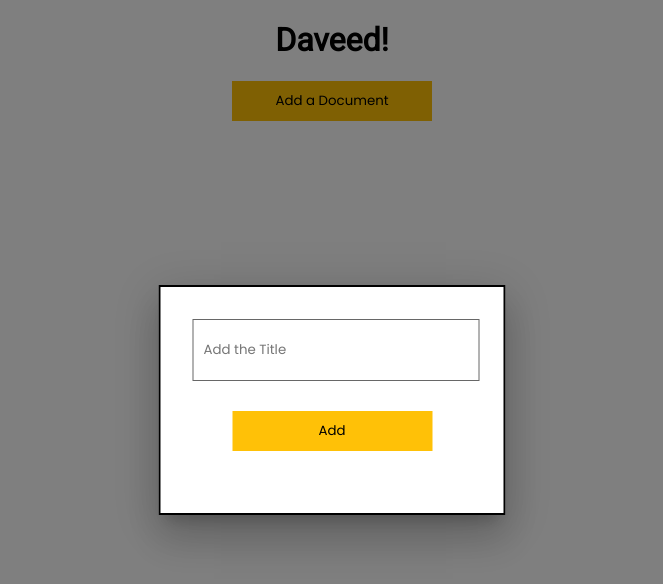
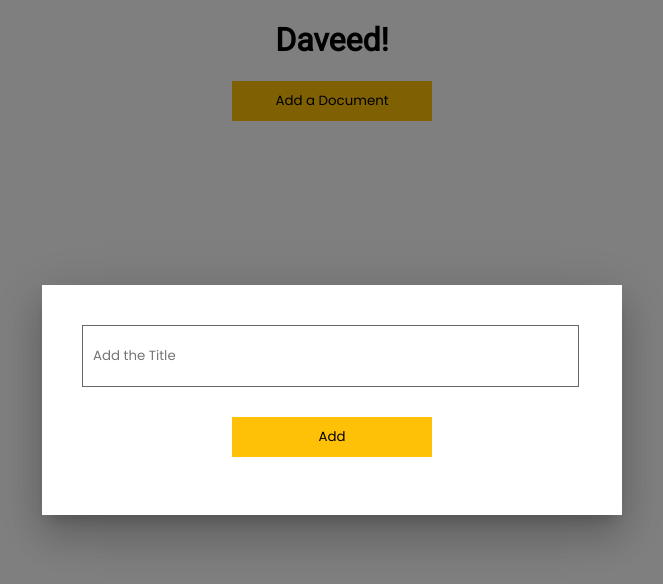
Before and after one commit to davido242/google-docs-react, a React (Create React App) app: page / in a window 1280 px wide. Both pictures are taken after a click on the button "Add a Document". Shown: the top 584 px of the page, without its empty margins (308-971 px from the left). Built offline with nearby package versions, Linux system fonts and the light colour scheme.

Commit message:
Tried to connect firebase to recieve input but failed

```diff
--- a/package.json
+++ b/package.json
@@ -9,6 +9,7 @@
     "@testing-library/jest-dom": "^5.16.4",
     "@testing-library/react": "^13.3.0",
     "@testing-library/user-event": "^13.5.0",
+    "firebase": "^9.9.0",
     "react": "^18.2.0",
     "react-dom": "^18.2.0",
     "react-scripts": "5.0.1",
--- a/src/App.js
+++ b/src/App.js
@@ -1,9 +1,10 @@
 import Docs from './components/docs';
 import './App.css';
+import { app, database } from './firebaseConfig';
 
 function App() {
   return (
-    < Docs />
+    <Docs database={database}/>
   );
 }
 
--- a/src/components/docs.js
+++ b/src/components/docs.js
@@ -1,12 +1,28 @@
-import React from "react";
+import React, { useState, useEffect, useRef } from 'react';
 import Modal from './modal';
+import { addDoc, collection } from 'firebase/firestore';
 
 
-export default function Docs() {
+export default function Docs({
+    database
+}) {
     const [open, setOpen] = React.useState(false);
     const handleOpen = () => setOpen(true);
-
-    return(
+    const [docsData, setDocsData] = useState([]);
+    const [title, setTitle] = useState('');
+    const collectionRef = collection(database, 'docsData')
+    const addData = () => {
+        addDoc(collectionRef, {
+            title: title
+        })
+            .then(() => {
+                alert('Data Added')
+            })
+            .catch(() => {
+                alert('Cannot add data')
+            })
+    }
+    return (
         <div className="docs-main">
             <h1>Daveed!</h1>
             <button className="add-docs" onClick={handleOpen}>
@@ -14,8 +30,11 @@ export default function Docs() {
             </button>
 
             <Modal
-            open={open}
-            setOpen={setOpen}
+                open={open}
+                setOpen={setOpen}
+                title={title}
+                setTitle={setTitle}
+                addData={addData}
             />
         </div>
 
--- a/src/components/modal.js
+++ b/src/components/modal.js
@@ -1,7 +1,5 @@
 import React from "react";
 import Box from '@mui/material/Box';
-import Button from '@mui/material/Button';
-import Typography from '@mui/material/Typography';
 import Modal from '@mui/material/Modal';
 
 const style = {
@@ -9,16 +7,19 @@ const style = {
     top: '50%',
     left: '50%',
     transform: 'translate(-50% , -50%)',
-    width: '400',
+    width: 500,
+    height: 150,
     bgcolor: 'background.paper',
-    border: '2px solid #000',
     boxShadow: 24,
-    p: 4,
-}
+    p: 5,
+};
 
 export default function ModalComponent({
     open,
     setOpen,
+    title,
+    setTitle,
+    addData
 }) {
     const handleClose = () => setOpen(false);
 
@@ -34,10 +35,13 @@ export default function ModalComponent({
                     <input
                         placeholder="Add the Title"
                         className="add-input"
+                        onChange={(event) => setTitle(event.target.value)}
+                        value={title}
                     />
                     <div className='button-container'>
                         <button
                             className='add-docs'
+                            onClick={addData}
                         >
                             Add
                         </button>
--- /dev/null
+++ b/src/firebaseConfig.js
@@ -0,0 +1,23 @@
+// Import the functions you need from the SDKs you need
+import { initializeApp } from "firebase/app";
+import { getFirestore } from "firebase/firestore";
+import { getAnalytics } from "firebase/analytics";
+// TODO: Add SDKs for Firebase products that you want to use
+// https://firebase.google.com/docs/web/setup#available-libraries
+
+// Your web app's Firebase configuration
+// For Firebase JS SDK v7.20.0 and later, measurementId is optional
+const firebaseConfig = {
+  apiKey: "AIzaSyAXVv9vXP4VbR2vSSzVoE9U4kHFVtQFei0",
+  authDomain: "daveed--docs.firebaseapp.com",
+  projectId: "daveed--docs",
+  storageBucket: "daveed--docs.appspot.com",
+  messagingSenderId: "699343562549",
+  appId: "1:699343562549:web:ed50ad844a673676e04e7c",
+  measurementId: "G-9NHFGC8SEW"
+};
+
+// Initialize Firebase
+export const app = initializeApp(firebaseConfig);
+export const database = getFirestore(app)
+const analytics = getAnalytics(app);
```
Also changed, not shown: 1 other file (tests, documents, lock files or other folders).
